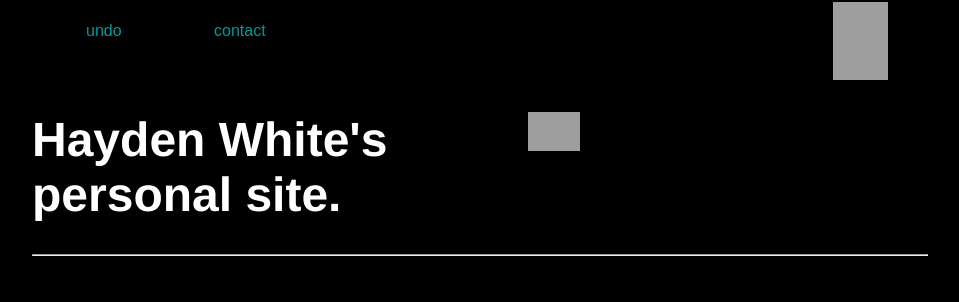
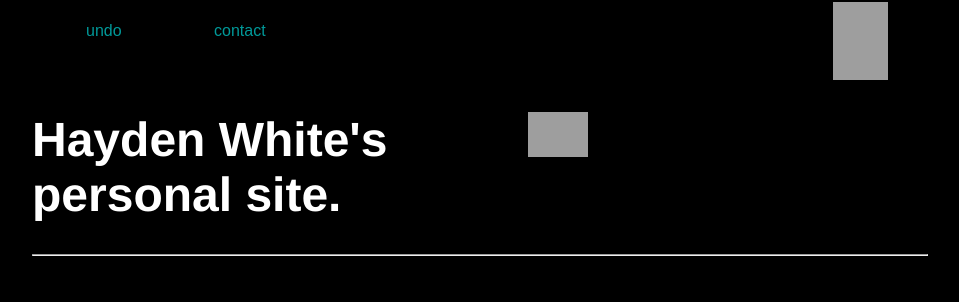
Before and after one commit to whiteVHS/whiteVHS.github.io, a Jekyll site: the page built from index.html, in a window 1280 px wide. Shown: the part 136-438 px from the top of the page, without its empty margins (160-1119 px from the left). Built offline with Jekyll 4.4.1, drawn with Linux system fonts in a browser that asks for light colours; grey boxes are pictures that could not be loaded.

Commit message:
Update index.html

```diff
--- a/index.html
+++ b/index.html
@@ -2,7 +2,7 @@
 layout: default
 title: Happy Hacking!
 ---
-<div class="img-right"><img src="https://64.media.tumblr.com/4805794826d8f395e02159e80a9d2fda/347aba48b744c21e-22/s540x810/ce5abac4efccfc94068bfd1e1dd9bede98d62ec4.gifv" width="13%"></div>
+<div class="img-right"><img src="https://64.media.tumblr.com/4805794826d8f395e02159e80a9d2fda/347aba48b744c21e-22/s540x810/ce5abac4efccfc94068bfd1e1dd9bede98d62ec4.gifv" width="15%" title="Sayaka-chan is training hard!"></div>
 <div class="blurb">
         <h1>Hayden White's personal site.</h1>
 	<hr>
```
